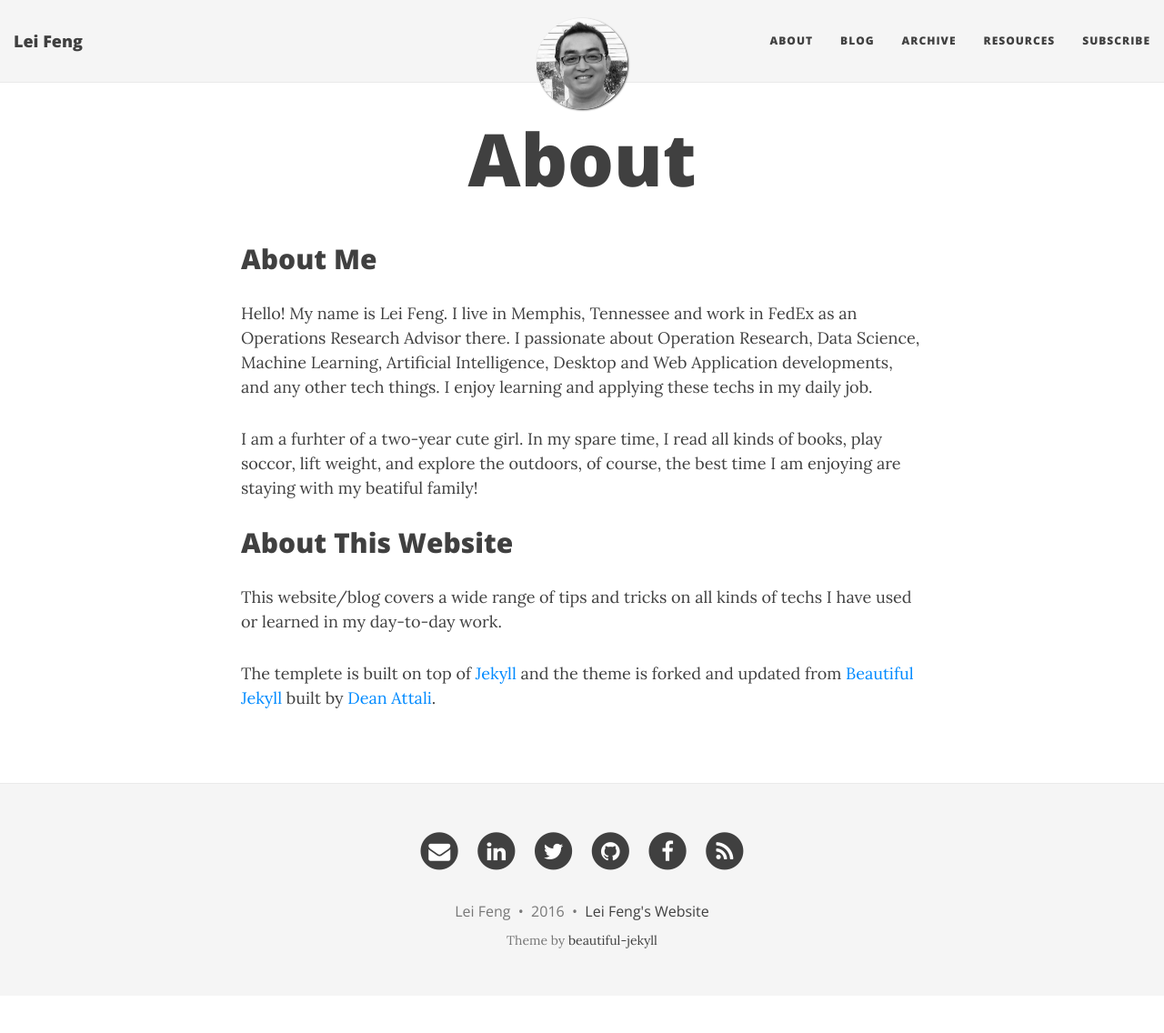
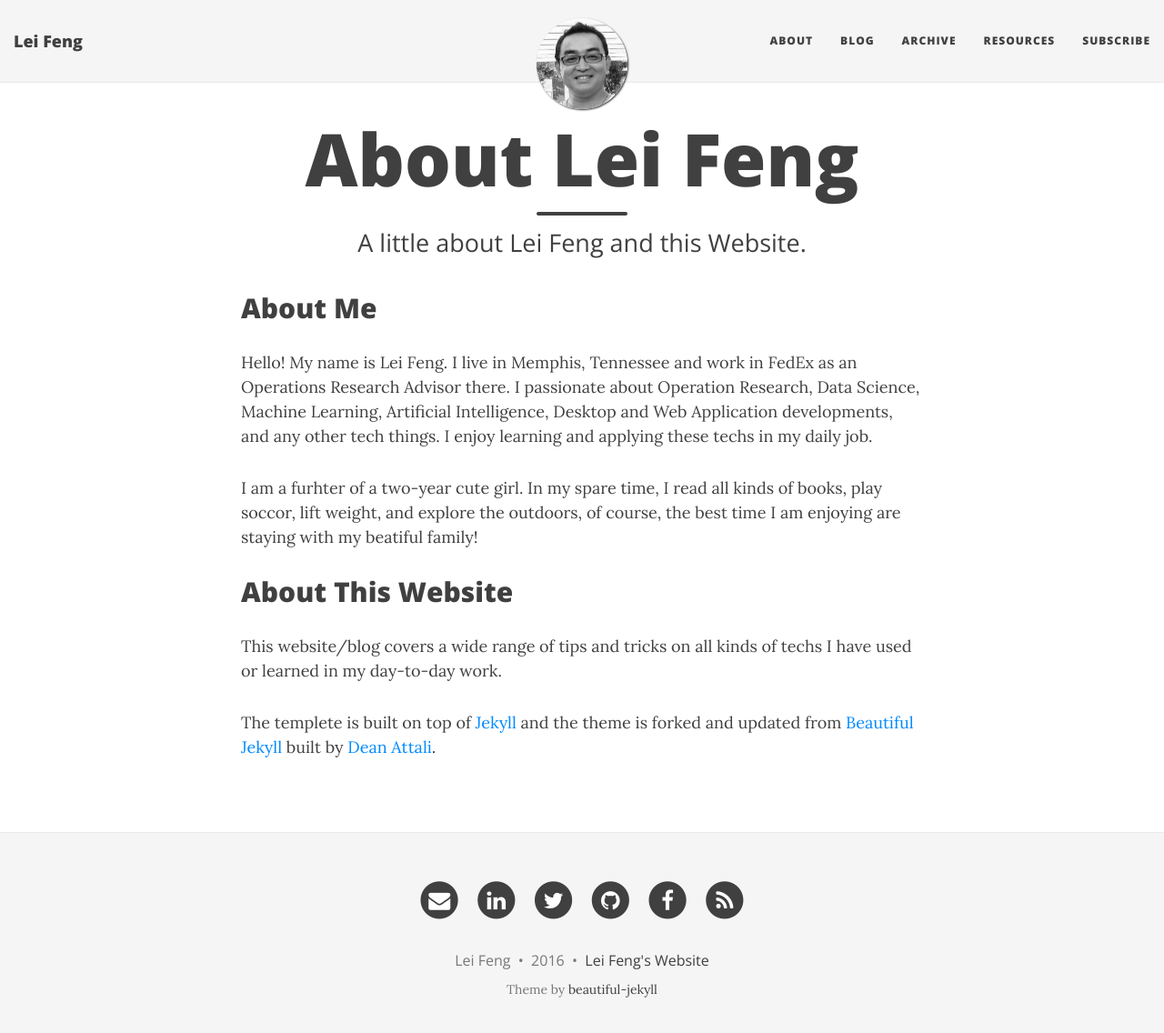
Before and after one commit to stonefl/stonefl.github.io, a Jekyll site: the page built from about.md, in a window 1280 px wide and 1149 px high. Shown: the top 1136 px of the window at 91% size. Built offline with Jekyll 4.4.1, drawn with Linux system fonts in a browser that asks for light colours; nearby versions of some CDN libraries.

Commit message:
Update about.md

```diff
--- a/about.md
+++ b/about.md
@@ -1,6 +1,7 @@
 ---
 layout: page
-title: About
+title: About Lei Feng
+subtitle: A little about Lei Feng and this Website.
 ---
 
 ## About Me
```
